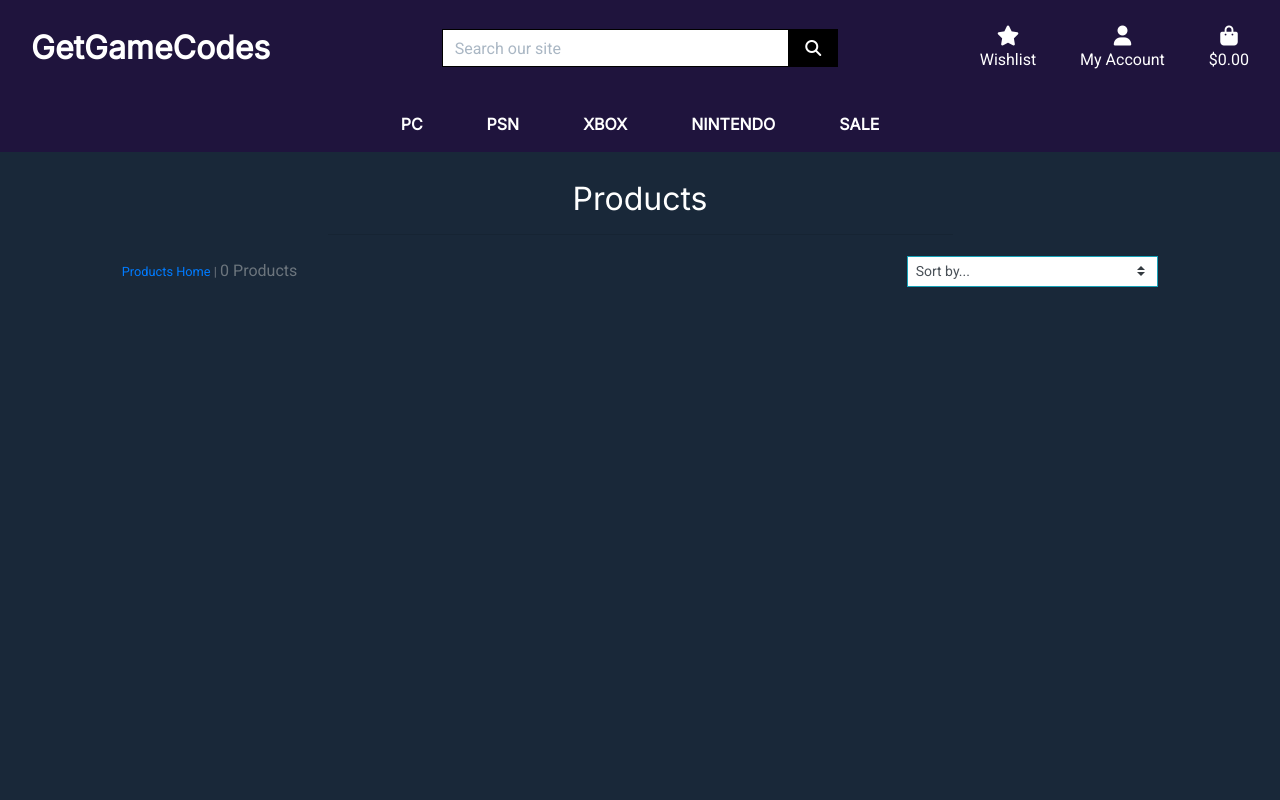
After one commit to ThomasMSmit/GetGameCodes, a Django app: page /products/pc_products in a window 1280 px wide. The commit adds this page. Run offline with Django 3.2, Linux system fonts and the light colour scheme; some libraries are stand-ins or nearby versions.

Commit message:
add navbar-link templates to products folder

```diff
--- a/home/urls.py
+++ b/home/urls.py
@@ -3,5 +3,5 @@ from django.urls import path
 from . import views
 
 urlpatterns = [
-    path('', views.index, name='home')
+    path('', views.index, name='home'),
 ]
--- /dev/null
+++ b/products/templates/products/navbar-links/pc_products.html
@@ -0,0 +1,52 @@
+{% extends "base.html" %}
+{% load static %}
+
+{% block page_header %}
+    <div class="container header-container">
+        <div class="row">
+            <div class="col"></div>
+        </div>
+    </div>
+{% endblock %}
+{% block content %}
+    <div class="overlay"></div>
+    <div class="container-fluid">
+        <div class="row">
+            <div class="col text-center mt-3">
+                <h2 class="logo-font">Products</h2>
+                {% for c in current_categories %}
+                    <a class="category-badge text-decoration-none" href="{% url 'products' %}?category={{ c.name }}">
+                        <span class="p-2 mt-2 badge badge-white text-black rounded-0 border border-dark">{{ c.friendly_name }}</span>
+                    </a>
+                {% endfor %}
+                <hr class="w-50 mb-1">
+            </div>
+        </div>
+        <div class="row">
+            <div class="product-container col-10 offset-1">
+                <div class="row mt-1 mb-2">
+                    <div class="col-12 col-md-6 my-auto order-md-last d-flex justify-content-center justify-content-md-end">
+                        <div class="sort-select-wrapper w-50">
+                            <select id="sort-selector" class="custom-select custom-select-sm rounded-0 border border-{% if current_sorting != 'None_None' %}info{% else %}black{% endif %}">
+                                <option value="reset" {% if current_sorting == 'None_None' %}selected{% endif %}>Sort by...</option>
+                                <option value="price_asc" {% if current_sorting == 'price_asc' %}selected{% endif %}>Price (low to high)</option>
+                                <option value="price_desc" {% if current_sorting == 'price_desc' %}selected{% endif %}>Price (high to low)</option>
+                                <option value="rating_asc" {% if current_sorting == 'rating_asc' %}selected{% endif %}>Rating (low to high)</option>
+                                <option value="rating_desc" {% if current_sorting == 'rating_desc' %}selected{% endif %}>Rating (high to low)</option>
+                                <option value="name_asc" {% if current_sorting == 'name_asc' %}selected{% endif %}>Name (A-Z)</option>
+                                <option value="name_desc" {% if current_sorting == 'name_desc' %}selected{% endif %}>Name (Z-A)</option>
+                                <option value="category_asc" {% if current_sorting == 'category_asc' %}selected{% endif %}>Category (A-Z)</option>
+                                <option value="category_desc" {% if current_sorting == 'category_desc' %}selected{% endif %}>Category (Z-A)</option>
+                            </select>
+                        </div>
+                    </div>
+                    <div class="col-12 col-md-6 order-md-first">
+                        <p class="text-muted mt-3 text-center text-md-left">
+                            {% if search_term or current_categories or current_sorting != 'None_None' %}
+                                <span class="small"><a href="{% url 'products' %}">Products Home</a> | </span>
+                            {% endif %}
+                            {{ products|length }} Products{% if search_term %} found for <strong>"{{ search_term }}"</strong>{% endif %}
+                        </p>
+                    </div>
+                </div>
+{% endblock %}
--- a/products/templates/products/products.html
+++ b/products/templates/products/products.html
@@ -64,7 +64,7 @@
                                 <div class="card-body pb-0">
                                     <p class="mb-0">{{ product.name }}</p>
                                 </div>
-                                <div class="card-footer bg-white pt-0 border-0 text-left">
+                                <div class="card-footer pt-0 border-0 text-left">
                                     <div class="row">
                                         <div class="col">
                                             <p class="lead mb-0 text-left font-weight-bold">${{ product.price }}</p>
--- a/products/urls.py
+++ b/products/urls.py
@@ -8,4 +8,5 @@ urlpatterns = [
     path('add/', views.add_product, name='add_product'),
     path('edit/<int:product_id>/', views.edit_product, name='edit_product'),
     path('delete/<int:product_id>/', views.delete_product, name='delete_product'),
+    path('pc_products', views.pc_products, name='pc_products')
 ]
--- a/products/views.py
+++ b/products/views.py
@@ -134,3 +134,7 @@ def delete_product(request, product_id):
     product.delete()
     messages.success(request, 'Product deleted!')
     return redirect(reverse('products'))
+
+
+def pc_products(request):
+    return render(request, 'products/navbar-links/pc_products.html')
--- a/static/css/base.css
+++ b/static/css/base.css
@@ -1,5 +1,6 @@
 html {
     height: 100%;
+    background-color: #192839;
 }
 
 body {
@@ -16,6 +17,15 @@ body {
 
 .nav-links {
     background: #1F143D;
+}
+
+.card {
+    background-color: #1F143D;
+}
+
+.product-details-container {
+    background-color: #1F143D;
+    padding: 1rem;
 }
 
 /* from Bulma */
@@ -74,7 +84,7 @@ body {
 	top: 0;
 	left: 0;
 	position: fixed;
-	background: white;
+	background: #192839;
 	z-index: -1;
 }
 
@@ -182,7 +192,7 @@ input[name='q']::placeholder {
 
 .allauth-form-inner-content p {
     margin-top: 1.5rem; /* mt-4 */
-    color: #6c757d; /* text-secondary */
+    color: #ffffff; /* text-secondary */
 }
 
 .allauth-form-inner-content input {
--- a/templates/base.html
+++ b/templates/base.html
@@ -79,7 +79,7 @@
                                 </div>
                             </a>
                             <div class="dropdown-menu border-0" aria-labelledby="user-options">
-                                {% if request.user.is_authenticated %}
+                                {% if request.user.is_authenticated %}S
                                     {% if request.user.is_superuser %}
                                     <a href="{% url 'add_product' %}" class="dropdown-item">Product Management</a>
                                     {% endif %}
@@ -93,7 +93,7 @@
                         </li>
 
                         <li class="list-inline-item">
-                            <a class="{% if grand_total %}text-info font-weight-bold{% else %}text-black{% endif %} nav-link" href="{% url 'view_bag' %}">
+                            <a class="{% if grand_total %}text-info font-weight-bold{% else %}text-white{% endif %} nav-link" href="{% url 'view_bag' %}">
                                 <div class="text-center">
                                     <div><i class="fas fa-shopping-bag fa-lg"></i></div>
                                     <p class="my-0">
--- a/templates/includes/main-nav.html
+++ b/templates/includes/main-nav.html
@@ -1,7 +1,7 @@
 <div class="collapse navbar-collapse" id="main-nav">
     <ul class="navbar-nav w-auto mx-auto">
         <li class="nav-item">
-            <a class="logo-font font-weight-bold nav-link text-white mr-5" href="#" id="pc-link" aria-haspopup="true" aria-expanded="false">
+            <a class="logo-font font-weight-bold nav-link text-white mr-5" href="{% url 'pc_products' %}" id="pc-link" aria-haspopup="true" aria-expanded="false">
                 PC
             </a>
         </li>
```
Also changed, not shown: home/views.py (line endings or trailing spaces), products/templates/products/navbar-links/nintendo_products.html (added), products/templates/products/navbar-links/psn_products.html (added), products/templates/products/navbar-links/sale_products.html (added), products/templates/products/navbar-links/xbox_products.html (added).
